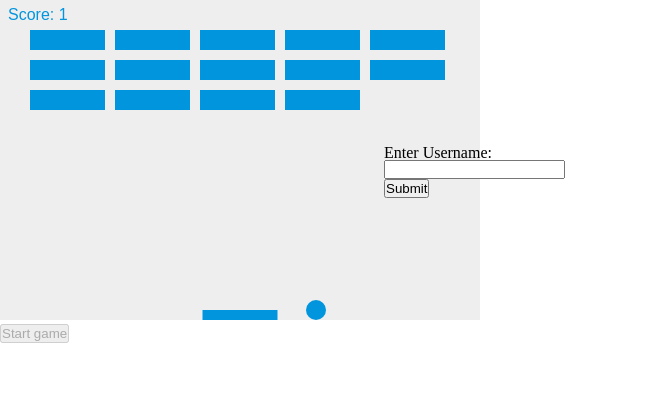
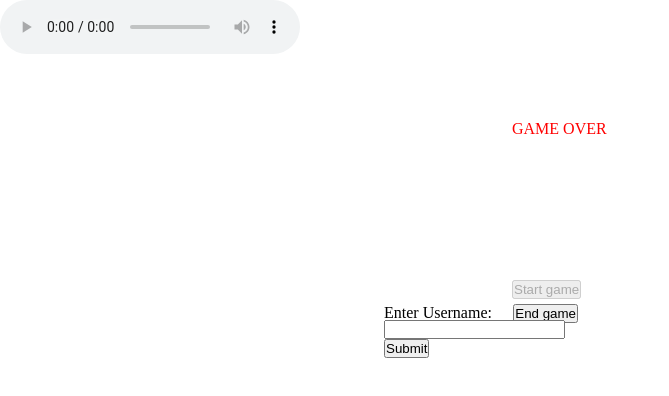
Before and after one commit to Koganee/projectGroupThing, a plain HTML site: page index.html in a window 1280 px wide. Both pictures are taken after a click on the button "Start game". Shown: the whole page, without its empty margins (0-669 px from the left). Drawn offline with nearby package versions, Linux system fonts and the light colour scheme.

Commit message:
Update index.html

```diff
--- a/index.html
+++ b/index.html
@@ -9,8 +9,17 @@
         padding: 0;
         margin: 0;
       }
-    canvas {
+    #myCanvas{
         background: #eee;
+        position: absolute;
+        top:0%;
+        left: 30%;
+    }
+    #myCanvas2{
+        background: #eee;
+        position: absolute;
+        top:0%;
+        left: 30%;
     }
     button {
         display: block;
@@ -18,27 +27,52 @@
     #userForm
     {
         position: absolute;
-        top:20%;
+        top:40%;
         left: 30%;
     }
     #fNameL
     {
         position: absolute;
-        top:18%;
+        top:38%;
         left: 30%;
+    }
+    @font-face { font-family: GolddenStateSerif; src: url('GoldenStateSerifPERSONAL-Black.otf'); }
+    #gameEnd{
+        font-family: GoldenStateSerif;
+        position: absolute;
+        top:15%;
+        left: 40%;
+        color: red;
+    }
+    #runButton
+    {
+        position: absolute;
+        top:35%;
+        left: 40%;
+    }
+    #endButton
+    {
+        position: absolute;
+        top:38%;
+        left: 40.1%;
     }
 
     </style>
   </head>
   <body>
     <canvas id="myCanvas" width="480" height="320"></canvas>
+    <canvas id="myCanvas2" width="480" height="320"></canvas>
     <button id="runButton">Start game</button>
-
+    <button id="endButton">End game</button>
+    <p id = "gameEnd">GAME OVER</p>
     <p id = "fNameL">Enter Username:</p>
     <form id = "userForm">
         <input type="text" name ="fName" id="fName" size = "20">
         <button type="submit" id = "submitName">Submit</button>
     </form>
+    <audio controls autoplay>
+        <source src="C:\Users\Aaron\Downloads\mha.mp3" type="audio/mpeg">
+    </audio>
     <iframe id = "motivation" width="520" height="315" src="https://www.youtube.com/embed/AlLhMySQTlo" frameborder="0"></iframe>
     <script>
         const form = document.getElementById('userForm');
@@ -65,7 +99,14 @@
 
     <script>
         const canvas = document.getElementById("myCanvas");
+        const canvas2 = document.getElementById("myCanvas2");
+        const gameEndP = document.getElementById("gameEnd");
+        const endButtonB = document.getElementById("endButton")
+        canvas2.style.display="none";
+        gameEndP.style.display="none";
+        endButtonB.style.display="none";
         const ctx = canvas.getContext("2d");
+        const ctx2 = canvas2.getContext("2d");
         const ballRadius = 10;
 
         let x = canvas.width / 2;
@@ -74,7 +115,7 @@
         let dy = -2;
 
         const paddleHeight = 10;
-        const paddleWidth = 75;
+        const paddleWidth = 100;
 
         let paddleX = (canvas.width - paddleWidth) / 2;
         let rightPressed = false;
@@ -93,6 +134,12 @@
         const brickPadding = 10;
         const brickOffsetTop = 30;
         const brickOffsetLeft = 30;
+
+        let flashInterval;
+        let flashCount = 0;
+        const maxFlashes = 10;
+
+        let gameOverV = false;
 
         let bricks = [];
         createBricks();
@@ -125,10 +172,10 @@
         }
         }
         function collisionDetection() {
-            for (let c = 0; c < brickColumnCount; c++) {
-                for (let r = 0; r < brickRowCount; r++) {
+            for(let c = 0; c < brickColumnCount; c++) {
+                for(let r = 0; r < brickRowCount; r++) {
                 let b = bricks[c][r];
-                if (b.status == 1) {
+                if(b.status == 1) {
                     if (
                     x > b.x &&
                     x < b.x + brickWidth &&
@@ -138,16 +185,18 @@
                     dy = -dy;
                     b.status = 0;
                     score++;
-                    if (score % 15 == 0) {
+                    if(score % 15 == 0) {
                         console.log("Hi");
                         setTimeout(() => {
                             createBricks();
                         }, "3000");
                     }
-                    if (score % 5 == 0) {
+                    if(score % 5 == 0) {
                         combo = combo * 2;
+                        dx = dx + 0.25;
+                        dy = dy + 0.25;
                     }
-                    if (combo == 2) {
+                    if(combo == 2) {
                         //Pause Game Here
                         togglePause();
                     }
@@ -195,6 +244,8 @@
         }
 
         function draw() {
+        if (gameOverV) return;
+
         ctx.clearRect(0, 0, canvas.width, canvas.height);
         drawBricks();
         drawBall();
@@ -213,9 +264,12 @@
                 dy = -dy;
             }
             } else {
-            alert("GAME OVER");
-            document.location.reload();
-            clearInterval(interval); // Needed for Chrome to end game
+                gameOverV = true;
+                flashScreenDeath();
+                //gameOver();
+                //alert("GAME OVER");
+                //document.location.reload();
+                clearInterval(interval); // Needed for Chrome to end game
             }
         }
 
@@ -245,12 +299,64 @@
                 clearInterval(interval); // Pause the game
             }
 
-            video.style.display = "block";
+            //video.style.display = "block";
+            flashScreen();
         }
 
-
+        function flashScreen()
+        {
+            canvas.style.display = "none";
+            canvas2.style.display = "block";
+            flashCount = 0;
+            flashInterval = setInterval(() => {
+                if (flashCount >= maxFlashes) {
+                    clearInterval(flashInterval);
+                    return;
+                }
+                if (flashCount % 2 === 0) {
+                    ctx2.fillStyle = "black";
+                } else {
+                    ctx2.fillStyle = "white";
+                }
+                ctx2.fillRect(0, 0, canvas2.width, canvas2.height);
+                flashCount++;
+            }, 100);
+        }
+        function flashScreenDeath()
+        {
+            canvas.style.display = "none";
+            canvas2.style.display = "block";
+            gameEndP.style.display="block";
+            flashCount = 0;
+            flashInterval = setInterval(() => {
+                if (flashCount >= maxFlashes) {
+                    clearInterval(flashInterval);
+                    return;
+                }
+                if (flashCount % 2 === 0) {
+                    ctx2.fillStyle = "black";
+                } else {
+                    ctx2.fillStyle = "white";
+                }
+                ctx2.fillRect(0, 0, canvas2.width, canvas2.height);
+                flashCount++;
+            }, 100);
+            endButtonB.style.display="block";
+            //gameOver();
+        }
+        function gameOver()
+        {
+            alert("GAME OVER");
+            document.location.reload();
+            clearInterval(interval);
+        }
         document.getElementById("runButton").addEventListener("click", function () {
         startGame();
+        this.disabled = true;
+        });
+
+        document.getElementById("endButton").addEventListener("click", function () {
+        gameOver();
         this.disabled = true;
         });
 
```
